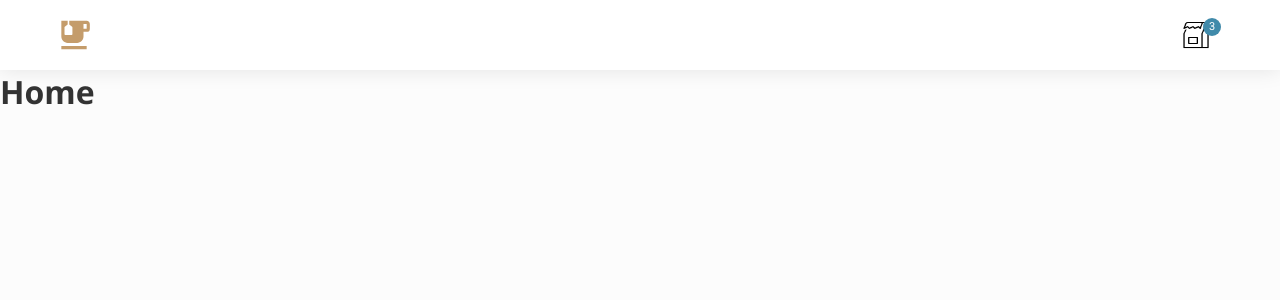
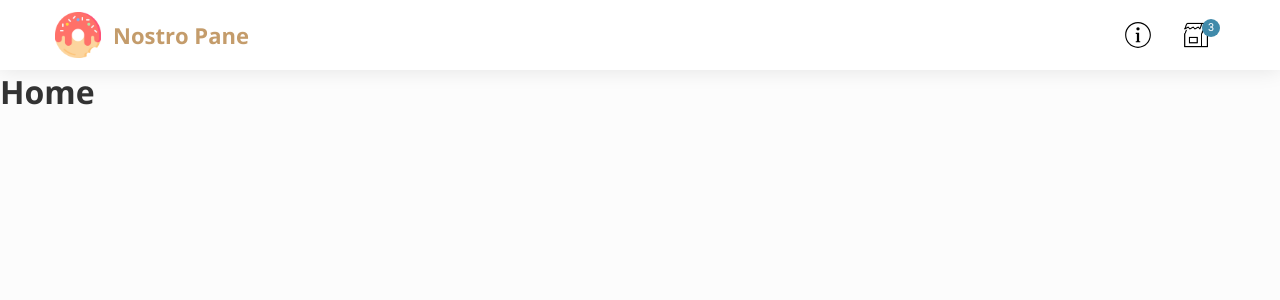
Before and after one commit to michel-cm/nostro-pane, a React (Vite) app: page / in a window 1280 px wide. Shown: the top 300 px of the page. Built offline with nearby package versions, Linux system fonts and the light colour scheme.

Commit message:
fix: header

```diff
--- a/index.html
+++ b/index.html
@@ -8,7 +8,7 @@
       rel="stylesheet"
     />
     <meta charset="UTF-8" />
-    <link rel="icon" type="image/svg+xml" href="/vite.svg" />
+    <link rel="icon" type="image/svg+xml" href="/src/assets/rosquinha.png" />
     <meta name="viewport" content="width=device-width, initial-scale=1.0" />
     <title>Nostro Pane</title>
   </head>
--- /dev/null
+++ b/src/components/Cart/index.jsx
@@ -0,0 +1,20 @@
+import * as C from "./styles";
+import { useTheme } from "../../hooks/useTheme";
+import cartBlack from "../../assets/cart-black.png";
+import cartWhite from "../../assets/cart-white.png";
+
+export const Cart = () => {
+  const { isDarkTheme } = useTheme();
+
+  return (
+    <C.Cart title="Carrinho de compras">
+      <div>
+        <img
+          src={isDarkTheme === "dark" ? cartWhite : cartBlack}
+          alt="Sacola de compras"
+        />
+        <span>3</span>
+      </div>
+    </C.Cart>
+  );
+};
--- /dev/null
+++ b/src/components/Cart/styles.js
@@ -0,0 +1,45 @@
+import styled from "styled-components";
+
+export const Cart = styled.button`
+  background: none;
+  border: none;
+  outline: none;
+  cursor: pointer;
+
+  width: 50px;
+  height: 50px;
+  display: flex;
+  align-items: center;
+  justify-content: center;
+  padding: 4px 8px 0 0;
+  border-radius: 10px;
+
+  &:hover {
+    background: #f6f6f6;
+  }
+
+  img {
+    width: 28px;
+    height: 28px;
+  }
+
+  div {
+    position: relative;
+  }
+
+  span {
+    position: absolute;
+    top: -2px;
+    right: -10px;
+    background: #408aaa;
+    border-radius: 50%;
+    height: 18px;
+    width: 18px;
+    text-align: center;
+    font-style: normal;
+    font-weight: 400;
+    font-size: 11px;
+    line-height: 18px;
+    color: #fff;
+  }
+`;
--- /dev/null
+++ b/src/components/Info/index.jsx
@@ -0,0 +1,12 @@
+import * as C from "./styles";
+import info from "../../assets/informacoes.svg";
+
+export const Info = () => {
+  return (
+    <C.Info title="Informações sobre a padaria">
+      <div>
+        <img src={info} alt="Nostro Pane" />
+      </div>
+    </C.Info>
+  );
+};
--- /dev/null
+++ b/src/components/Info/styles.js
@@ -0,0 +1,29 @@
+import styled from "styled-components";
+
+export const Info = styled.div`
+  background: none;
+  border: none;
+  outline: none;
+  cursor: pointer;
+
+  width: 50px;
+  height: 50px;
+  display: flex;
+  align-items: center;
+  justify-content: center;
+  padding: 4px 0 0 0;
+  border-radius: 10px;
+
+  &:hover {
+    background: #f6f6f6;
+  }
+
+  img {
+    width: 28px;
+    height: 28px;
+  }
+
+  div {
+    position: relative;
+  }
+`;
--- /dev/null
+++ b/src/components/Logo/index.jsx
@@ -0,0 +1,6 @@
+import * as C from "./styles";
+import logo from "../../assets/rosquinha.png";
+
+export const Logo = () => {
+  return <C.Logo src={logo} alt="Nostro Pane" />;
+};
--- /dev/null
+++ b/src/components/Logo/styles.js
@@ -0,0 +1,6 @@
+import styled from "styled-components";
+
+export const Logo = styled.img`
+    width: 46px;
+    height: 46px;
+`;
--- /dev/null
+++ b/src/components/Wpp/index.jsx
@@ -0,0 +1,6 @@
+import * as C from "./styles";
+import logo from "../../assets/rosquinha.png";
+
+export const Logo = () => {
+  return <C.Logo src={logo} alt="Nostro Pane" />;
+};
--- /dev/null
+++ b/src/components/Wpp/styles.js
@@ -0,0 +1,6 @@
+import styled from "styled-components";
+
+export const Logo = styled.img`
+    width: 46px;
+    height: 46px;
+`;
--- a/src/default/Header/index.jsx
+++ b/src/default/Header/index.jsx
@@ -1,30 +1,27 @@
 import * as C from "./styles";
 // import ToggleTheme from "../../components/ToggleTheme";
-import { useTheme } from "../../hooks/useTheme";
-import cartBlack from "../../assets/cart-black.png";
-import cartWhite from "../../assets/cart-white.png";
+import { Logo } from "../../components/Logo";
+import { Info } from "../../components/Info";
+import { Cart } from "../../components/Cart";
 
-import { MdEmojiFoodBeverage } from "react-icons/md";
+// import { MdEmojiFoodBeverage } from "react-icons/md";
 
 const Header = () => {
-  const { isDarkTheme } = useTheme();
-
   return (
     <C.Container className="column">
       <div className="row">
-        <MdEmojiFoodBeverage
+        {/* <MdEmojiFoodBeverage
           size={38}
           color={isDarkTheme === "dark" ? "#408AAA" : "#C49C6B"}
-        />
-        <C.Cart>
-          <div>
-            <img
-              src={isDarkTheme === "dark" ? cartWhite : cartBlack}
-              alt="Sacola de compras"
-            />
-            <span>3</span>
-          </div>
-        </C.Cart>
+        /> */}
+        <C.AreaLogo>
+          <Logo />
+          <C.titleLogo>Nostro Pane</C.titleLogo>
+        </C.AreaLogo>
+        <C.AreaIcons>
+          <Info />
+          <Cart />
+        </C.AreaIcons>
       </div>
     </C.Container>
   );
--- a/src/default/Header/styles.js
+++ b/src/default/Header/styles.js
@@ -14,46 +14,19 @@ export const Container = styled.div`
   }
 `;
 
-export const Cart = styled.button`
-  background: none;
-  border: none;
-  outline: none;
-  cursor: pointer;
-
-  width: 50px;
-  height: 50px;
+export const AreaLogo = styled.div`
   display: flex;
   align-items: center;
-  justify-content: center;
-  padding: 4px 8px 0 0;
-  border-radius: 10px;
+  gap: 12px;
+`;
 
-  &:hover {
-    background: #f6f6f6;
-  }
+export const titleLogo = styled.h4`
+  color: ${(props) => props.theme.colors.primary};
+  font-size: 22px;
+`;
 
-  img {
-    width: 30px;
-    height: 30px;
-  }
-
-  div {
-    position: relative;
-  }
-
-  span {
-    position: absolute;
-    top: -2px;
-    right: -10px;
-    background: #408AAA;
-    border-radius: 50%;
-    height: 18px;
-    width: 18px;
-    text-align: center;
-    font-style: normal;
-    font-weight: 400;
-    font-size: 11px;
-    line-height: 18px;
-    color: #fff;
-  }
+export const AreaIcons = styled.div`
+  display: flex;
+  align-items: center;
+  gap: 12px;
 `;
--- a/src/styles/global.js
+++ b/src/styles/global.js
@@ -28,7 +28,7 @@ export default createGlobalStyle`
         font-size: 1rem;
         font-weight: 300;
     }
-    h1,h2,h4,h5,h6 {
+    h1, h2, h3, h4, h5, h6 {
         font-family: 'Open Sans', sans-serif;
     }
 
```
Also changed, not shown: src/assets/informacoes.svg (added), src/assets/rosquinha.png (added).
